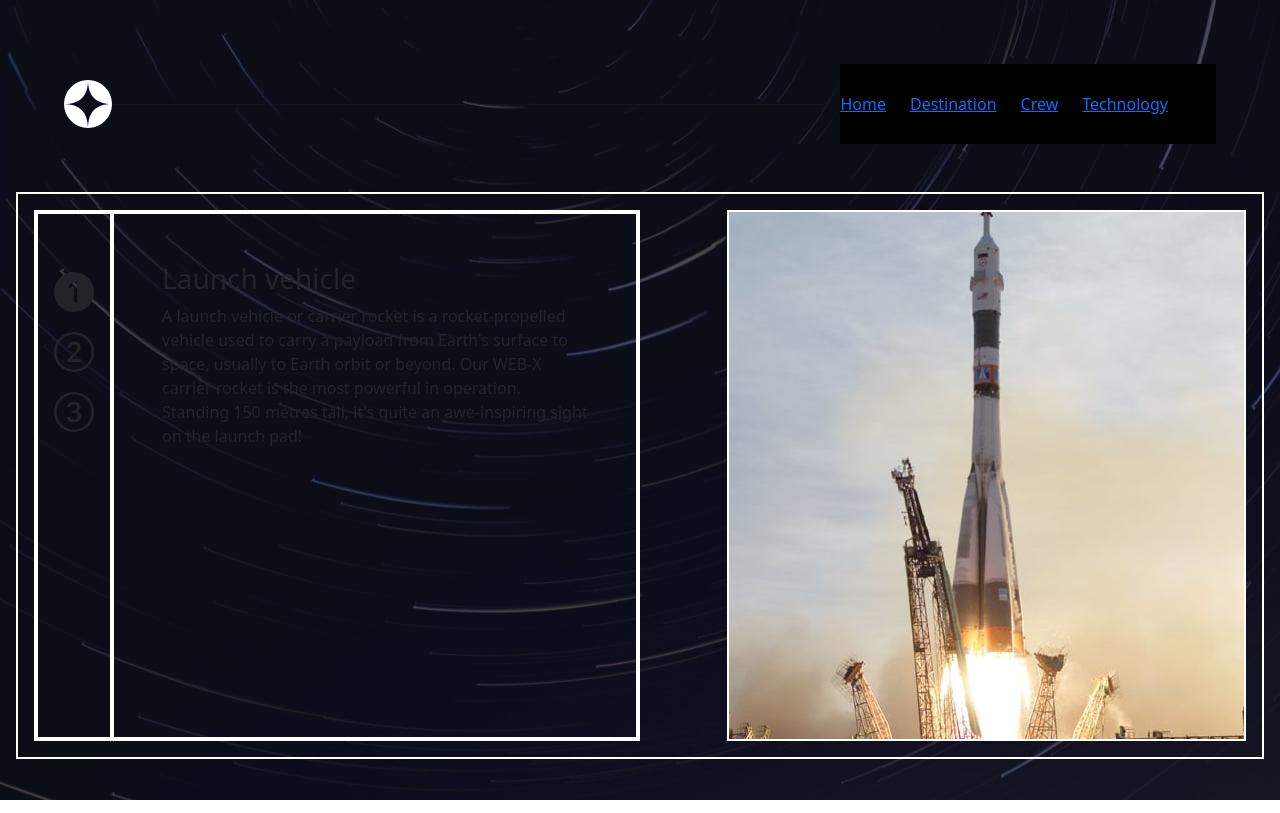
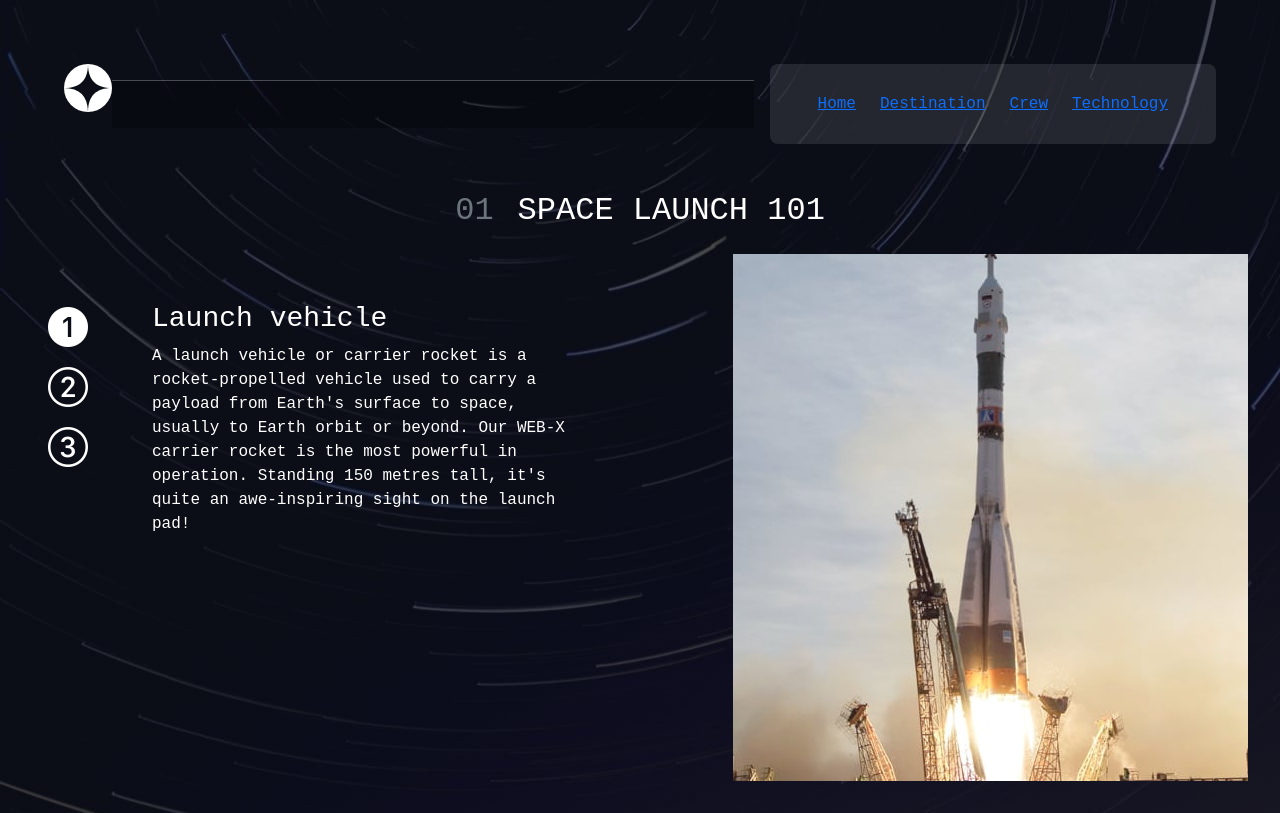
Before and after one commit to abdalsimam1-sketch/space-tourism-website, a React (Vite) app: page /technology in a window 1280 px wide. Built offline with nearby package versions, Linux system fonts and the light colour scheme.

Commit message:
vercel testing

```diff
--- a/src/Components/Navbar.jsx
+++ b/src/Components/Navbar.jsx
@@ -1,13 +1,21 @@
-import React from "react";
+import React, { useState } from "react";
 import { Link } from "react-router-dom";
 import Logo from "../assets/shared/logo.svg";
 export const Navbar = () => {
+  const [isOpen, setIsOpen] = useState(false);
   return (
-    <nav className="text-capitalize p-5 d-flex align-items-center ">
-      <img src={Logo} alt="logo.svg" />
-      <hr className="navbar-divider" />
+    <nav className="text-capitalize p-5">
+      <div className="d-flex  justify-content-between">
+        <Link to="/">
+          <img src={Logo} alt="logo.svg" className="mb-2" />
+        </Link>
+        <i
+          onClick={() => setIsOpen(!isOpen)}
+          className="bi bi-list btn btn-ouline-dark d-inline d-md-none text-white fs-1"
+        ></i>
+        <hr className="navbar-divider d-none d-md-inline text-white " />
         <div
-        className="d-flex gap-4 bg-black align-items-center ms-3 "
+          className="d-flex gap-4 nav-links align-items-center ms-3 d-none d-md-flex ps-5 "
           style={{ height: "5rem" }}
         >
           <Link to="/">home</Link>
@@ -17,6 +25,17 @@ export const Navbar = () => {
             technology
           </Link>
         </div>
+      </div>
+      {isOpen && (
+        <div className="d-flex nav-links flex-column gap-4 bg-transparent ">
+          <Link to="/">home</Link>
+          <Link to="/destination">destination</Link>
+          <Link to="/crew">crew</Link>
+          <Link to="/technology" className="me-5">
+            technology
+          </Link>
+        </div>
+      )}
     </nav>
   );
 };
--- a/src/Pages/Crew.jsx
+++ b/src/Pages/Crew.jsx
@@ -21,28 +21,19 @@ export const Crew = () => {
         <header>
           <Navbar></Navbar>
         </header>
-        <section className="text-white ">
-          <p>
+        <section className="text-white  d-flex justify-content-center">
+          <h2>
             {" "}
-            <span className="text-muted">02 </span> MEET YOUR CREW
-          </p>
+            <span className="text-secondary me-3">02 </span> MEET YOUR CREW
+          </h2>
         </section>
-        <div
-          className="crew-content d-flex flex-column flex-lg-row  p-5 gap-4"
-          style={{ border: "2px solid white" }}
-        >
-          <div
-            className="crew-info text-white col-12 col-lg-6 "
-            style={{ border: "2px solid white" }}
-          >
+        <div className="crew-content d-flex flex-column flex-lg-row  p-5 gap-4">
+          <div className="crew-info text-white col-12 col-lg-6 ">
             <h3>{activeCrew.name}</h3>
             <h2>{activeCrew.role}</h2>
             <p>{activeCrew.bio}</p>
           </div>
-          <div
-            className="crew-img col-12 col-lg-6"
-            style={{ border: "2px solid white" }}
-          >
+          <div className="crew-img col-12 col-lg-6">
             <img
               className="img-fluid"
               src={new URL(activeCrew.images.png, import.meta.url).href}
--- a/src/Pages/Destination.jsx
+++ b/src/Pages/Destination.jsx
@@ -18,38 +18,30 @@ export const Destination = () => {
   const [activeDestination, setActiveDestination] = useState(destinations[0]);
   return (
     <>
-      <div className="destination-page p-3">
+      <div className="destination-page p-3 text-white">
         <header>
           <Navbar></Navbar>
         </header>
-        <section className="text-white">
-          <h4>
-            <span className="text-muted">01</span>
+        <section className=" d-flex justify-content-center">
+          <h2>
+            <span className="text-tertiary me-2">01</span>
             PICK YOUR DESTINATION
-          </h4>
+          </h2>
         </section>
 
-        <div
-          className="main-content-section d-flex flex-column flex-lg-row gap-3 p-5"
-          style={{ border: "2px solid white" }}
-        >
-          <div
-            className="destination-img col-12 col-lg-6 d-flex justify-content-center"
-            style={{ border: "2px solid white" }}
-          >
+        <div className="main-content-section d-flex flex-column flex-lg-row gap-3 p-5">
+          <div className="destination-img col-12 col-lg-6 d-flex justify-content-center">
             <img
               className="img-fluid"
               src={imageMap[activeDestination.name]}
               alt={activeDestination.name}
             />
           </div>
-          <div
-            className="buttons-info col-12 col-lg-4 "
-            style={{ border: "2px solid white" }}
-          >
-            <div className="buttons d-flex justify-content-around">
+          <div className="buttons-info col-12 col-lg-4 ">
+            <div className="buttons d-flex ">
               {destinations.map((destination) => (
                 <button
+                  className="btn btn-outline-tertiary text-white buttons"
                   onClick={() => setActiveDestination(destination)}
                   key={destination.name}
                 >
@@ -58,10 +50,10 @@ export const Destination = () => {
               ))}
             </div>
             <div className="info">
-              <h1>{activeDestination.name}</h1>
+              <p style={{ fontSize: "6rem" }}>{activeDestination.name}</p>
               <p>{activeDestination.description}</p>
               <hr />
-              <table style={{ width: "70%" }}>
+              <table style={{ width: "100%" }}>
                 <thead>
                   <tr>
                     <th>AVG. DISTANCE</th>
--- a/src/Pages/Home.jsx
+++ b/src/Pages/Home.jsx
@@ -1,19 +1,13 @@
 import React from "react";
 import { Navbar } from "../Components/Navbar";
-import { Link } from "react-router-dom";
+
 export const Home = () => {
   return (
     <div className="home-page p-3 ">
       <Navbar></Navbar>
-      <div
-        className="home-content p-5 d-flex flex-column flex-lg-row gap-4 justify-content-around"
-        style={{ border: "2px solid white" }}
-      >
-        <div
-          className="left col-12 col-lg-6"
-          style={{ border: "2px solid white" }}
-        >
-          <h3 className="">SO YOU WANT TO TRAVLE TO </h3>
+      <div className="home-content p-5 d-flex flex-column flex-lg-row gap-4 justify-content-around">
+        <div className="left col-12 col-lg-6 text-white d-flex flex-column justify-content-center">
+          <h3 className="">SO, YOU WANT TO TRAVLE TO </h3>
           <h1 className="">SPACE</h1>
           <h6 className="">
             Let's face it; if you want to go to space, you mighit as well
@@ -22,12 +16,9 @@ export const Home = () => {
             works experience!
           </h6>
         </div>
-        <div
-          className="right d-flex align-items-center justify-content-center"
-          style={{ border: "2px solid white" }}
-        >
-          <button className="explore-btn" style={{ border: "none" }}>
-            explore
+        <div className="right d-flex align-items-center justify-content-center">
+          <button className="explore-btn mt-3" style={{ border: "none" }}>
+            Explore
           </button>
         </div>
       </div>
--- a/src/Pages/Technology.jsx
+++ b/src/Pages/Technology.jsx
@@ -8,21 +8,18 @@ export const Technology = () => {
 
   return (
     <>
-      <div className="tech-page p-3 ">
+      <div className="tech-page p-3 text-white ">
         <Navbar></Navbar>
+        <section className="d-flex justify-content-center">
+          <h2>
+            <span className="text-secondary me-4">01</span>
+            SPACE LAUNCH 101
+          </h2>
+        </section>
 
-        <div
-          className="tech-content d-flex flex-column p-3 flex-md-row gap-4 justify-content-between"
-          style={{ border: "2px solid white" }}
-        >
-          <div
-            className="tech-left d-flex col-12 col-md-6"
-            style={{ border: "2px solid white" }}
-          >
-            <div
-              className="left-left d-flex  flex-column p-3 pt-5"
-              style={{ border: "2px solid white" }}
-            >
+        <div className="tech-content d-flex flex-column p-3 flex-md-row gap-4 justify-content-between">
+          <div className="tech-left d-flex col-12 col-md-6">
+            <div className="left-left d-flex  flex-column p-3 pt-5">
               {techData.map((_, index) => {
                 return (
                   <i
@@ -36,18 +33,12 @@ export const Technology = () => {
                 );
               })}
             </div>
-            <div
-              className="left-right p-5"
-              style={{ border: "2px solid white" }}
-            >
+            <div className="left-right p-5">
               {<h3>{activeTech.name}</h3>}
               <p>{activeTech.description}</p>
             </div>
           </div>
-          <div
-            className="tech-right d-flex justify-content-end"
-            style={{ border: "2px solid white" }}
-          >
+          <div className="tech-right d-flex justify-content-end">
             {" "}
             <img
               className="img-fluid"
--- a/src/index.css
+++ b/src/index.css
@@ -3,6 +3,7 @@
   width: 100%;
 }
 .home-page {
+  font-family: "Courier New", Courier, monospace;
   min-height: 100vh;
   width: 100%;
   background-image: url("./assets/home/background-home-desktop.jpg");
@@ -11,6 +12,8 @@
   background-repeat: no-repeat;
 }
 .destination-page {
+  font-family: "Courier New", Courier, monospace;
+
   min-height: 100vh;
   width: 100%;
   background-image: url("./assets/destination/background-destination-desktop.jpg");
@@ -20,6 +23,7 @@
 }
 .crew-page {
   min-height: 110vh;
+  font-family: "Courier New", Courier, monospace;
   width: 100%;
   background-image: url("./assets/crew/background-crew-desktop.jpg");
   background-size: cover;
@@ -28,6 +32,7 @@
 }
 .tech-page {
   min-height: 100vh;
+  font-family: "Courier New", Courier, monospace;
   width: 100%;
   background-image: url("./assets/technology/background-technology-desktop.jpg");
 }
@@ -75,3 +80,11 @@ h1 {
   height: 180px;
   border-radius: 50%;
 }
+.explore-btn:hover {
+  transform: scale(1.2);
+  transition: all 0.5s linear;
+}
+.nav-links {
+  background: rgba(255, 255, 255, 0.1);
+  border-radius: 0.5rem;
+}
```
Also changed, not shown: 2 other files (tests, documents, lock files or other folders). Lines whose indentation alone changed are shown as unchanged.
